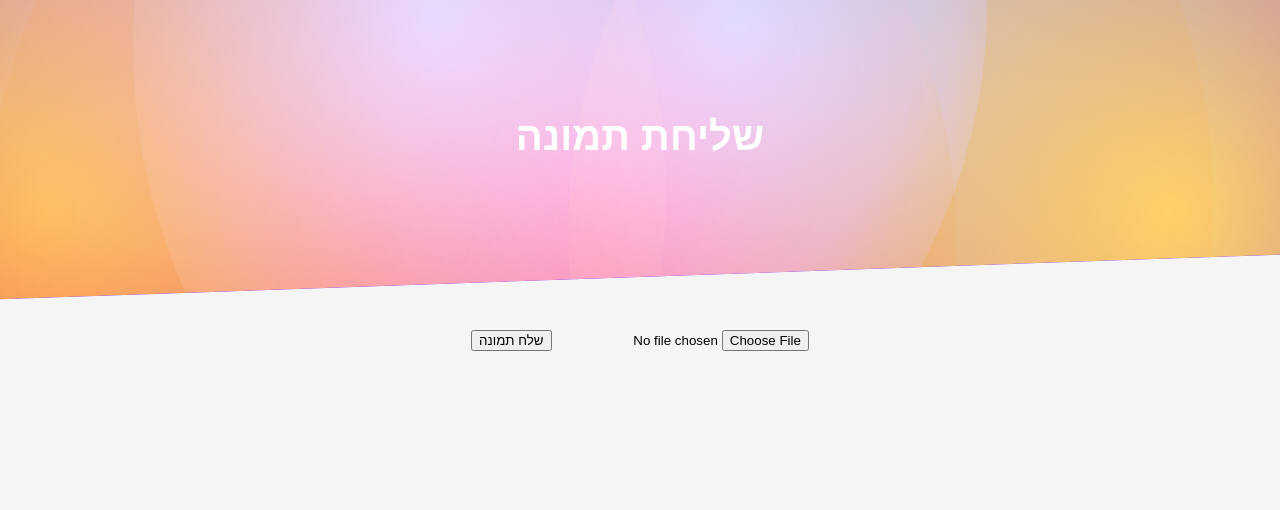
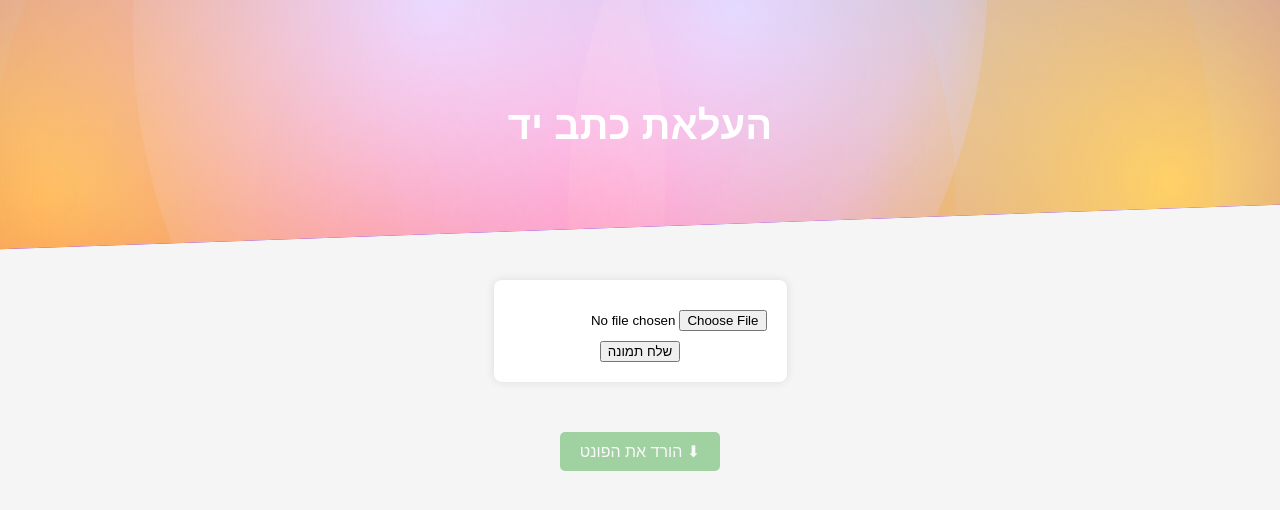
Before and after one commit to ishay12345/font-generator-V0.5, a Flask app: page / in a window 1280 px wide. Shown: the top 510 px of the page. Run offline with Flask 3, Linux system fonts and the light colour scheme.

Commit message:
Update index.html

```diff
--- a/frontend/templates/index.html
+++ b/frontend/templates/index.html
@@ -2,19 +2,20 @@
 <html lang="he" dir="rtl">
 <head>
   <meta charset="UTF-8">
-  <title>העלאת תמונה</title>
+  <title>ממיר כתב יד לפונט</title>
   <style>
     body {
+      direction: rtl;
       font-family: Arial, sans-serif;
+      background-color: #f5f5f5;
+      text-align: center;
       margin: 0;
       padding: 0;
-      background-color: #f5f5f5;
-      text-align: center;
     }
 
     .finisher-header {
       width: 100%;
-      height: 300px;
+      height: 250px;
       position: relative;
       color: white;
       display: flex;
@@ -26,84 +27,60 @@
       position: relative;
       z-index: 2;
       font-size: 2.5em;
-      margin-top: 0;
+      margin: 0;
     }
 
-    #upload-form {
+    form {
+      background: white;
+      padding: 20px;
+      border-radius: 8px;
+      display: inline-block;
+      box-shadow: 0 0 10px rgba(0,0,0,0.1);
       margin-top: 30px;
     }
 
-    #status {
-      color: #333;
-      font-size: 1.2em;
-      margin-top: 10px;
+    input[type="file"] {
+      margin: 10px 0;
     }
 
-    .error {
-      color: red;
+    #status {
+      margin-top: 20px;
+      font-size: 1.1em;
+      color: #333;
     }
 
     #download-btn {
-      display: none;
-      margin-top: 20px;
+      display: inline-block;
+      margin-top: 30px;
+      text-decoration: none;
+      background: #4CAF50;
+      color: white;
+      padding: 10px 20px;
+      border-radius: 5px;
+      font-size: 1em;
+      pointer-events: none;
+      opacity: 0.5;
     }
   </style>
 </head>
 <body>
 
-  <!-- רקע מונפש -->
   <div class="header finisher-header">
-    <h1>שליחת תמונה</h1>
+    <h1>העלאת כתב יד</h1>
   </div>
 
-  <!-- טופס -->
   <form id="upload-form" enctype="multipart/form-data">
-    <input type="file" id="file" name="file" required>
+    <input type="file" id="file" name="file" accept="image/*" required><br>
     <button type="submit">שלח תמונה</button>
   </form>
-  <p id="status"></p>
 
-  <!-- כפתור הורדה -->
-  <a id="download-btn" href="/download-font" download>
-    <button>⬇ הורד את הפונט</button>
+  <div id="status"></div>
+
+  <a id="download-btn" href="/download-font" download="my_font.ttf">
+    ⬇ הורד את הפונט
   </a>
 
-  <!-- סקריפט של הטופס -->
-  <script>
-    document.getElementById('upload-form').addEventListener('submit', function (e) {
-      e.preventDefault();
-      const fileInput = document.getElementById('file');
-      const status = document.getElementById('status');
-      const downloadBtn = document.getElementById('download-btn');
-
-      if (!fileInput.files.length) {
-        status.innerText = '⚠ לא נבחר קובץ';
-        return;
-      }
-
-      const formData = new FormData();
-      formData.append('file', fileInput.files[0]);
-
-      fetch('/upload', {
-        method: 'POST',
-        body: formData
-      })
-      .then(res => {
-        if (!res.ok) throw new Error("Server Error");
-        return res.json();
-      })
-      .then(data => {
-        status.innerText = data.message;
-        downloadBtn.style.display = 'inline-block';
-      })
-      .catch(err => {
-        status.innerText = '⚠ שגיאה בהעלאה או ביצירת פונט';
-        console.error(err);
-      });
-    });
-  </script>
-
-  <!-- סקריפט של האנימציה -->
+  <!-- אנימציית רקע -->
   <script src="/static/finisher-header.es5.min.js" type="text/javascript"></script>
   <script type="text/javascript">
     new FinisherHeader({
@@ -119,11 +96,7 @@
       },
       "colors": {
         "background": "#9138e5",
-        "particles": [
-          "#6bd6ff",
-          "#ffcb57",
-          "#ff333d"
-        ]
+        "particles": ["#6bd6ff", "#ffcb57", "#ff333d"]
       },
       "blending": "overlay",
       "opacity": {
@@ -131,9 +104,48 @@
         "edge": 0.1
       },
       "skew": -2,
-      "shapes": [ "c" ]
+      "shapes": ["c"]
     });
   </script>
 
+  <!-- שליחת קובץ והפעלת כפתור הורדה -->
+  <script>
+    const form = document.getElementById('upload-form');
+    const status = document.getElementById('status');
+    const downloadBtn = document.getElementById('download-btn');
+
+    form.addEventListener('submit', async e => {
+      e.preventDefault();
+      status.textContent = '⏳ מעלה ומייצר פונט...';
+      downloadBtn.style.pointerEvents = 'none';
+      downloadBtn.style.opacity = '0.5';
+
+      const formData = new FormData(form);
+      try {
+        const res = await fetch('/upload', {
+          method: 'POST',
+          body: formData
+        });
+        if (!res.ok) {
+          const text = await res.text();
+          status.textContent = '❌ שגיאה בתהליך: ' + text;
+        } else {
+          let msg = '';
+          try {
+            const data = await res.json();
+            msg = data.message || '✔️ הפונט נוצר בהצלחה';
+          } catch {
+            msg = '✔️ הפונט נוצר';
+          }
+          status.textContent = msg;
+
+          downloadBtn.style.pointerEvents = 'auto';
+          downloadBtn.style.opacity = '1';
+        }
+      } catch (err) {
+        status.textContent = '❌ שגיאה כללית: ' + err.message;
+      }
+    });
+  </script>
 </body>
 </html>
```
